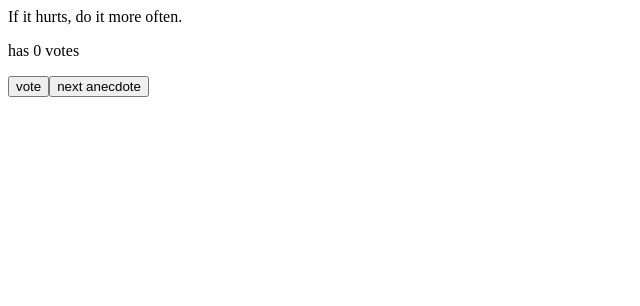
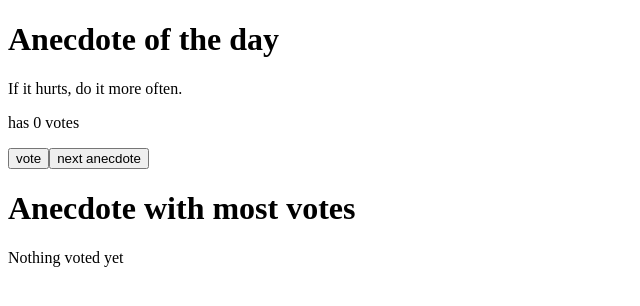
Before and after one commit to InformaticPc/FullStackOpenIPC, a React (Vite) app in the folder Part-1/course_info_app/: page / in a window 1280 px wide. Shown: the top 306 px of the page, without its empty margins (0-640 px from the left). Built offline with nearby package versions, Linux system fonts and the light colour scheme.

Commit message:
Part-1d 1.14* ISSUE states doesn't update inmediatly

```diff
--- a/Part-1/course_info_app/src/App.jsx
+++ b/Part-1/course_info_app/src/App.jsx
@@ -1,16 +1,27 @@
 import { useState } from 'react';
 
 const NextAnecdote = ({ onClick }) => {
+  console.log('<NextAnecdote /> running');
   return <button onClick={onClick}>next anecdote</button>;
 };
 
 const Vote = ({ onClick, votes }) => {
+  console.log('<Vote /> running');
+
   return (
     <>
       <p>has {votes} votes</p>
       <button onClick={onClick}>vote</button>
     </>
   );
+};
+
+const BestAnecdote = ({ anecdote, voteStart }) => {
+  console.log('<BestAnecdote /> running');
+  if (voteStart == -1) {
+    return <p>Nothing voted yet</p>;
+  }
+  return <p>{anecdote}</p>;
 };
 
 const App = () => {
@@ -25,28 +36,57 @@ const App = () => {
     'The only way to go fast, is to go well.',
   ];
 
+  // states
   const [selected, setSelected] = useState(0);
   const [votes, setVotes] = useState(Array(anecdotes.length).fill(0));
-  console.log(votes);
+  const [bestIndex, setBestIndex] = useState(-1);
+  console.log('votes:', votes);
+  console.log('best index is:', bestIndex);
 
-  // handler event
+  // -----------------------
+
+  // handler events
   const handleRandom_Button = () => {
     const random = Math.floor(Math.random() * anecdotes.length);
     setSelected(random);
   };
 
   const handleVote_button = () => {
+    // Initialize the bestindex for the 1st time
+    console.log(`----bestIndex before----⬇️:`, bestIndex);
+    if (bestIndex == -1) setBestIndex(0);
+    console.log(`----bestIndex after---⬆️:`, bestIndex);
+    // make a copy of org arr to change the state
+    // with a new array modified
     const copy = [...votes];
     copy[selected] += 1;
     setVotes(copy);
+    highestVote();
+  };
+
+  // get the index of highest voted anecdote
+  const highestVote = () => {
+    console.log('highest handler running');
+
+    for (let i = 0; i < votes.length; i++) {
+      if (votes[bestIndex] <= votes[i]) {
+        setBestIndex(i);
+        console.log('### index inside for loop: ', i);
+      }
+    }
   };
 
   return (
     <>
+      <h1>Anecdote of the day</h1>
+
       <div>{anecdotes[selected]}</div>
 
       <Vote onClick={handleVote_button} votes={votes[selected]} />
       <NextAnecdote onClick={handleRandom_Button} />
+
+      <h1>Anecdote with most votes</h1>
+      <BestAnecdote anecdote={anecdotes[bestIndex]} voteStart={bestIndex} />
     </>
   );
 };
```
